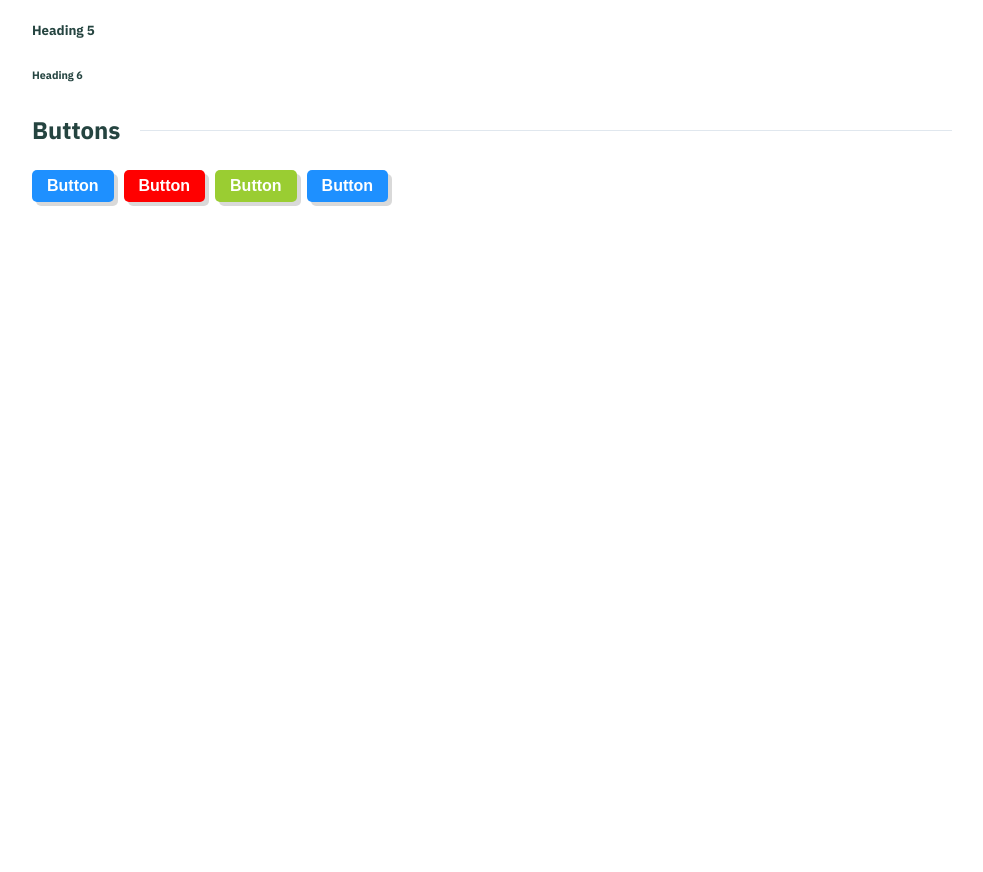
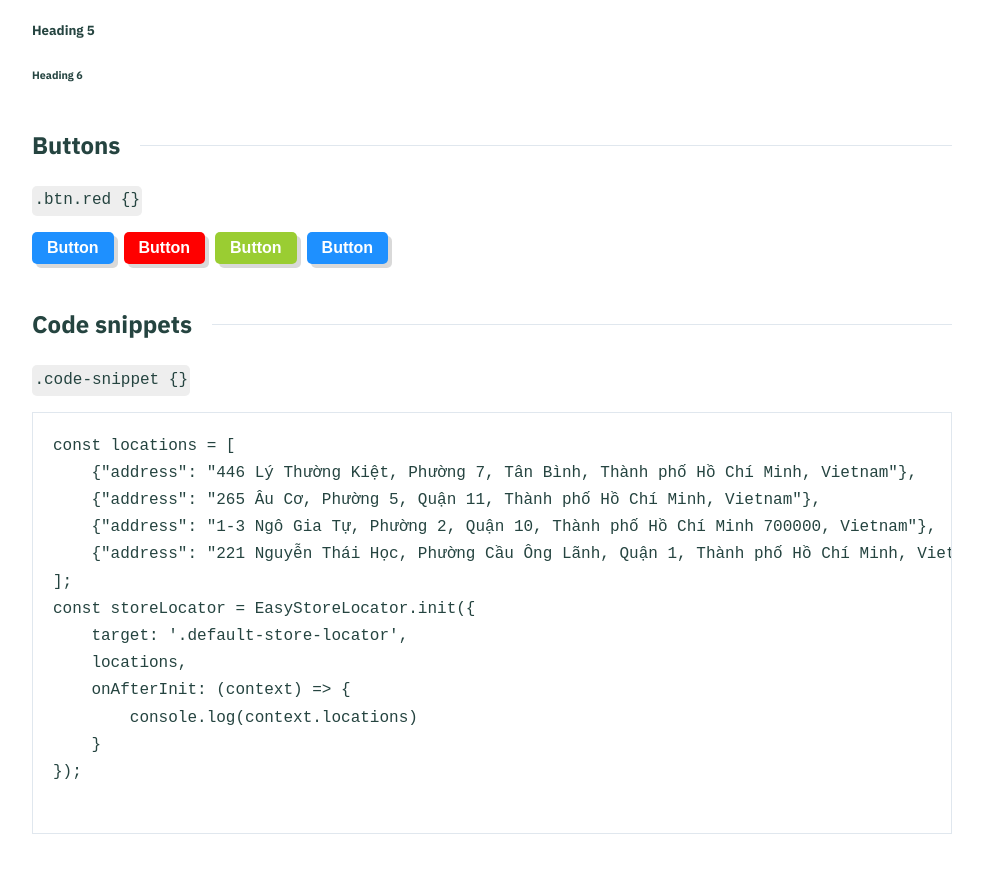
Before and after one commit to phucbm/honcau, a website built with webpack: page dev/index.html in a window 1280 px wide. Shown: the part 410-1282 px from the top of the page, without its empty margins (148-1131 px from the left). Before the commit the page ends 800 px from the top, so only its background shows below. Built offline with nearby package versions, Linux system fonts and the light colour scheme.

Commit message:
feat(code-snippets): new style

```diff
--- a/dev/index.html
+++ b/dev/index.html
@@ -14,7 +14,7 @@
     <h1 data-title>Webpack Library Boilerplate</h1>
     <p data-description></p>
 
-    <section>
+    <section class="mb">
 
         <h2 class="heading-separator"><span>Headings</span></h2>
 
@@ -27,10 +27,10 @@
 
     </section>
 
-    <section>
+    <section class="mb">
 
         <h2 class="heading-separator"><span>Buttons</span></h2>
-
+        <p><code>.btn.red {}</code></p>
         <div class="btn-group">
             <button class="btn">Button</button>
             <button class="btn red">Button</button>
@@ -40,6 +40,26 @@
 
     </section>
 
+    <section class="mb">
+        <h2 class="heading-separator"><span>Code snippets</span></h2>
+        <p><code>.code-snippet {}</code></p>
+        <pre class="code-snippet">
+const locations = [
+    {"address": "446 Lý Thường Kiệt, Phường 7, Tân Bình, Thành phố Hồ Chí Minh, Vietnam"},
+    {"address": "265 Âu Cơ, Phường 5, Quận 11, Thành phố Hồ Chí Minh, Vietnam"},
+    {"address": "1-3 Ngô Gia Tự, Phường 2, Quận 10, Thành phố Hồ Chí Minh 700000, Vietnam"},
+    {"address": "221 Nguyễn Thái Học, Phường Cầu Ông Lãnh, Quận 1, Thành phố Hồ Chí Minh, Vietnam"},
+];
+const storeLocator = EasyStoreLocator.init({
+    target: '.default-store-locator',
+    locations,
+    onAfterInit: (context) => {
+        console.log(context.locations)
+    }
+});
+        </pre>
+    </section>
+
 </div>
 </body>
 
--- a/package.json
+++ b/package.json
@@ -2,7 +2,7 @@
   "name": "honcau",
   "outputFilename": "honcau",
   "prettyName": "HonCau",
-  "version": "0.0.2",
+  "version": "0.0.3",
   "description": "Base CSS for open source developing.",
   "homepage": "https://github.com/phucbm/honcau",
   "repository": {
--- a/src/_index.scss
+++ b/src/_index.scss
@@ -1,8 +1,8 @@
 /*!
- * HonCau v0.0.2
+ * HonCau v0.0.3
  * Base CSS for open source developing.
  * https://github.com/phucbm/honcau
- * Copyright (c) 2022 Phuc Bui
+ * Copyright (c) 2023 Phuc Bui
  */
 
 @import "common";
@@ -10,3 +10,4 @@
 @import "typo";
 @import "buttons";
 @import "extras";
+@import "code";
--- /dev/null
+++ b/src/code.scss
@@ -0,0 +1,31 @@
+@import "variables";
+
+/* Snippet */
+.code-snippet {
+  border: 1px solid $color-border;
+  padding: 20px;
+  overflow: auto;
+}
+
+/* custom scrollbar */
+/* Works on Chrome, Edge, and Safari */
+.code-snippet::-webkit-scrollbar {
+  width: 7px;
+  height: 3px;
+}
+
+.code-snippet::-webkit-scrollbar-track {
+  background: $color-border;
+}
+
+.code-snippet::-webkit-scrollbar-thumb {
+  background-color: $color-primary;
+}
+
+/* Inline code */
+code {
+  background: #eee;
+  padding: .1em .15em;
+  border-radius: 5px;
+  display: inline-block;
+}
```
Also changed, not shown: dist/honcau.css, dist/honcau.min.css.
